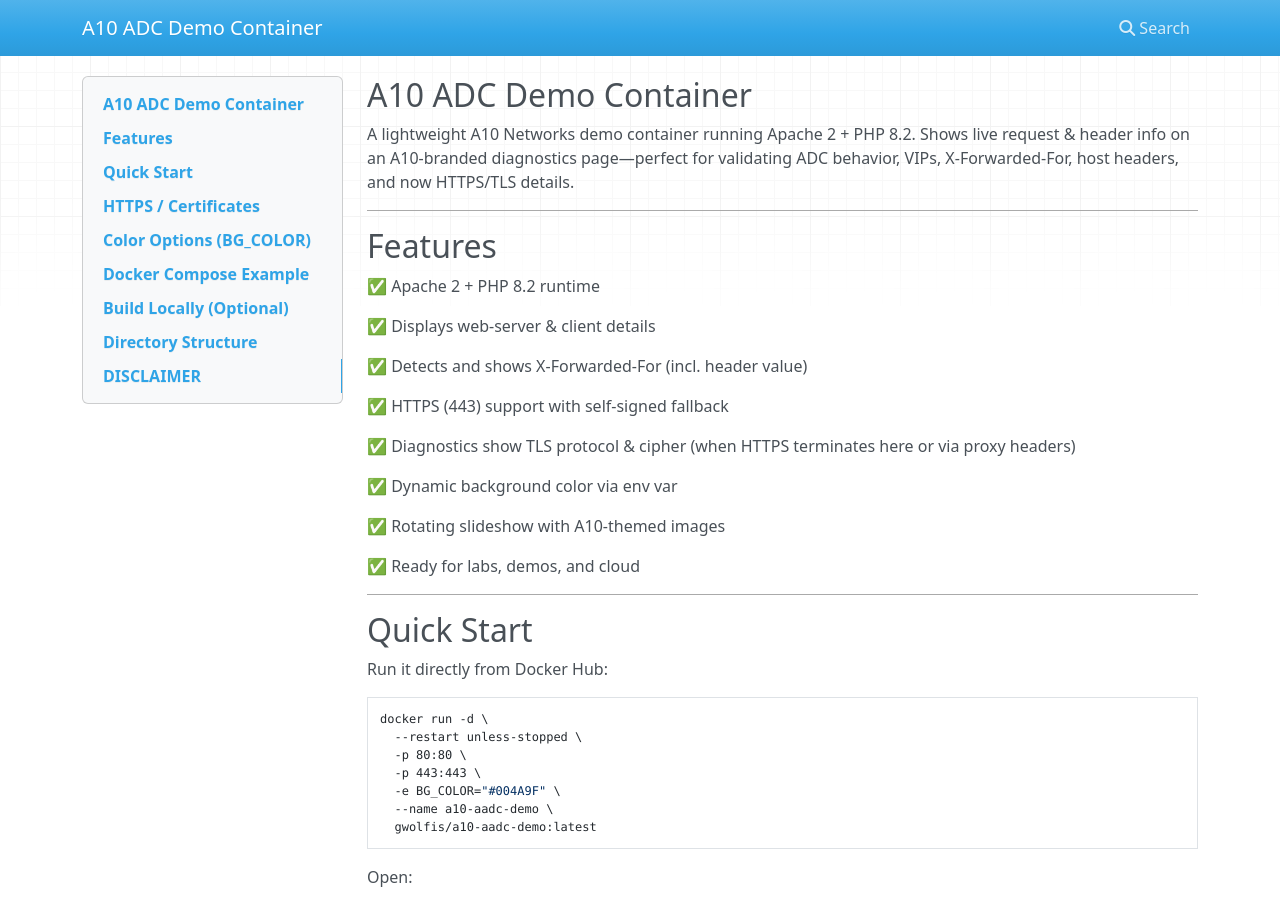
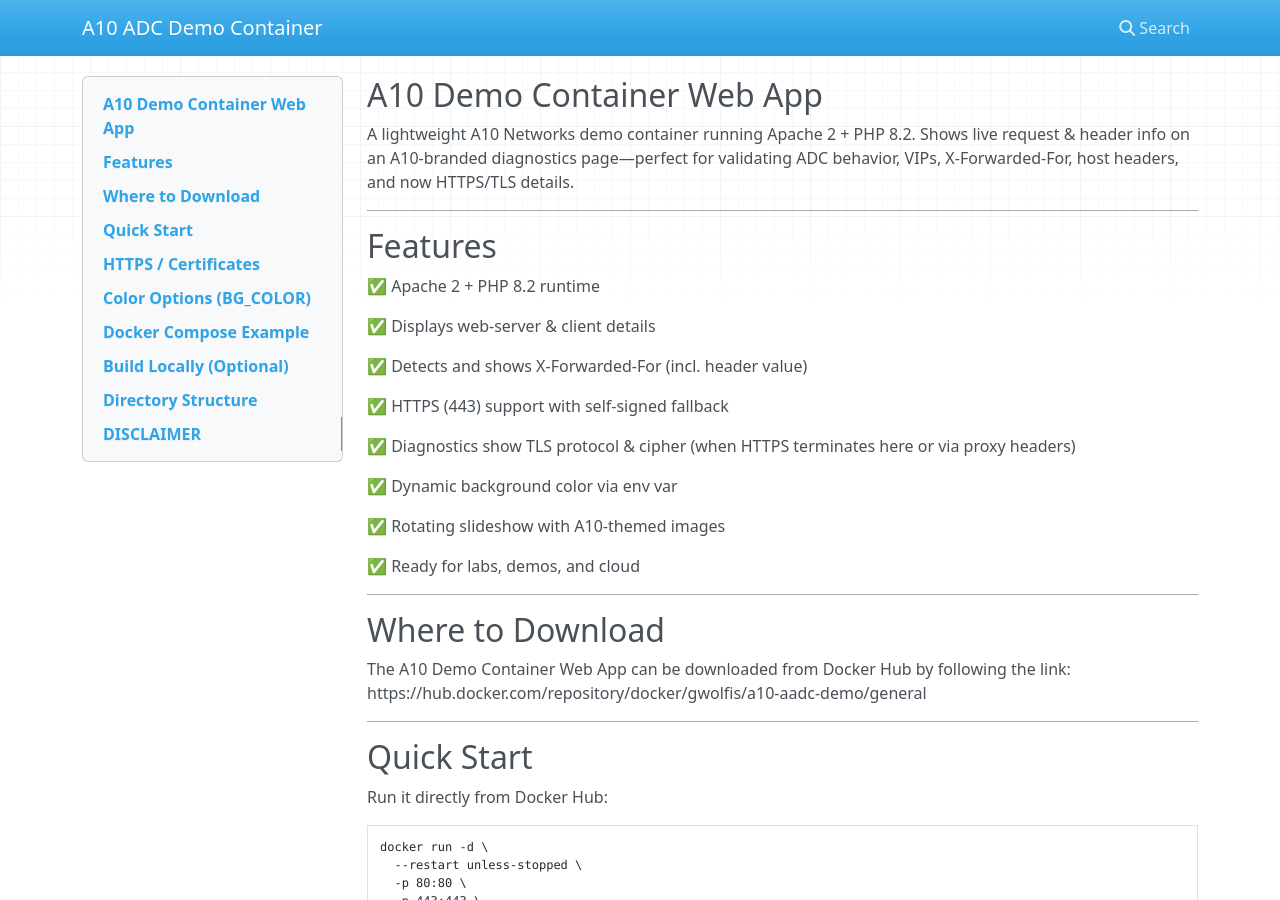
Before and after one commit to gwolfis/A10-Demo-Container-Web-App, an MkDocs documentation site: the page built from docs/index.md, in a window 1280 px wide and 900 px high. Built offline with MkDocs 1.6.1, drawn with Linux system fonts in a browser that asks for light colours; nearby versions of some CDN libraries.

Commit message:
adding the download link

```diff
--- a/docs/index.md
+++ b/docs/index.md
@@ -1,5 +1,5 @@
-A10 ADC Demo Container
-----------------------
+A10 Demo Container Web App
+--------------------------
 
 A lightweight A10 Networks demo container running Apache 2 + PHP 8.2.
 Shows live request & header info on an A10-branded diagnostics page—perfect for validating ADC behavior, VIPs, X-Forwarded-For, host headers, and now HTTPS/TLS details.
@@ -22,6 +22,11 @@ Features
 ✅ Rotating slideshow with A10-themed images
 
 ✅ Ready for labs, demos, and cloud
+
+-----------------
+Where to Download
+-----------------
+The A10 Demo Container Web App can be downloaded from Docker Hub by following the link: https://hub.docker.com/repository/docker/gwolfis/a10-aadc-demo/general
 
 -----------
 Quick Start
```
